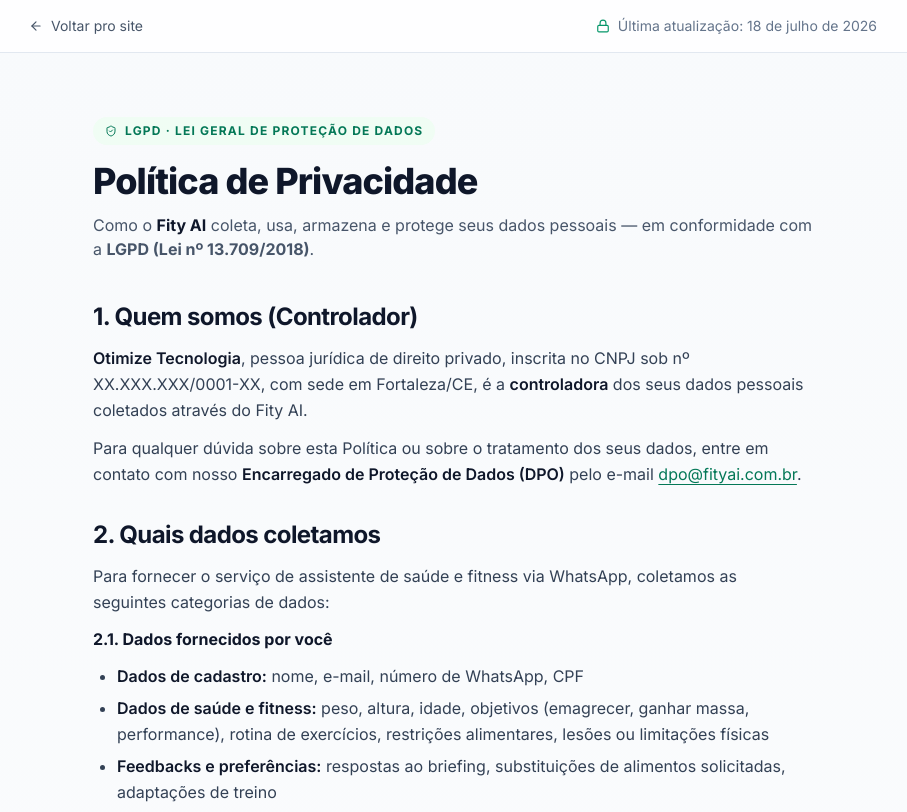
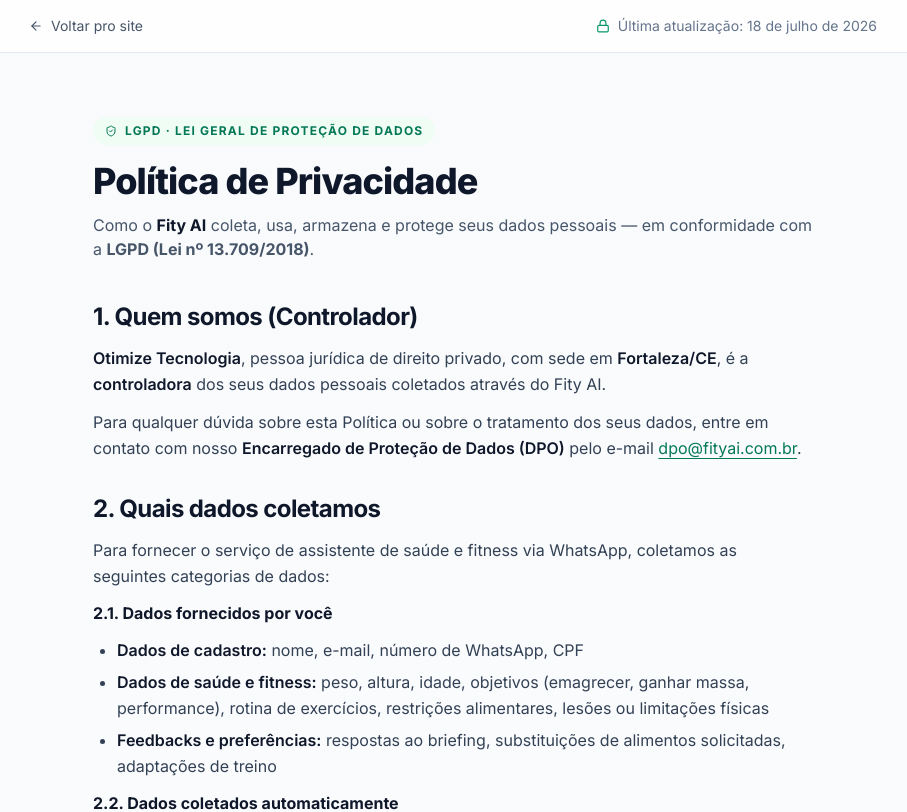
Before and after one commit to Meckwes/fity, a Next.js app: page /privacidade in a window 1280 px wide. Shown: the top 812 px of the page, without its empty margins (187-1094 px from the left). Built offline with nearby package versions, Linux system fonts and the light colour scheme.

Commit message:
fix: remover CNPJ placeholder da Pol\u00edtica de Privacidade

```diff
--- a/app/privacidade/page.tsx
+++ b/app/privacidade/page.tsx
@@ -43,9 +43,9 @@
           <Section title="1. Quem somos (Controlador)">
             <p>
               <strong>Otimize Tecnologia</strong>, pessoa jurídica de direito
-              privado, inscrita no CNPJ sob nº XX.XXX.XXX/0001-XX, com sede em
-              Fortaleza/CE, é a <strong>controladora</strong> dos seus dados
-              pessoais coletados através do Fity AI.
+              privado, com sede em <strong>Fortaleza/CE</strong>, é a{" "}
+              <strong>controladora</strong> dos seus dados pessoais coletados
+              através do Fity AI.
             </p>
             <p>
               Para qualquer dúvida sobre esta Política ou sobre o tratamento dos
```
